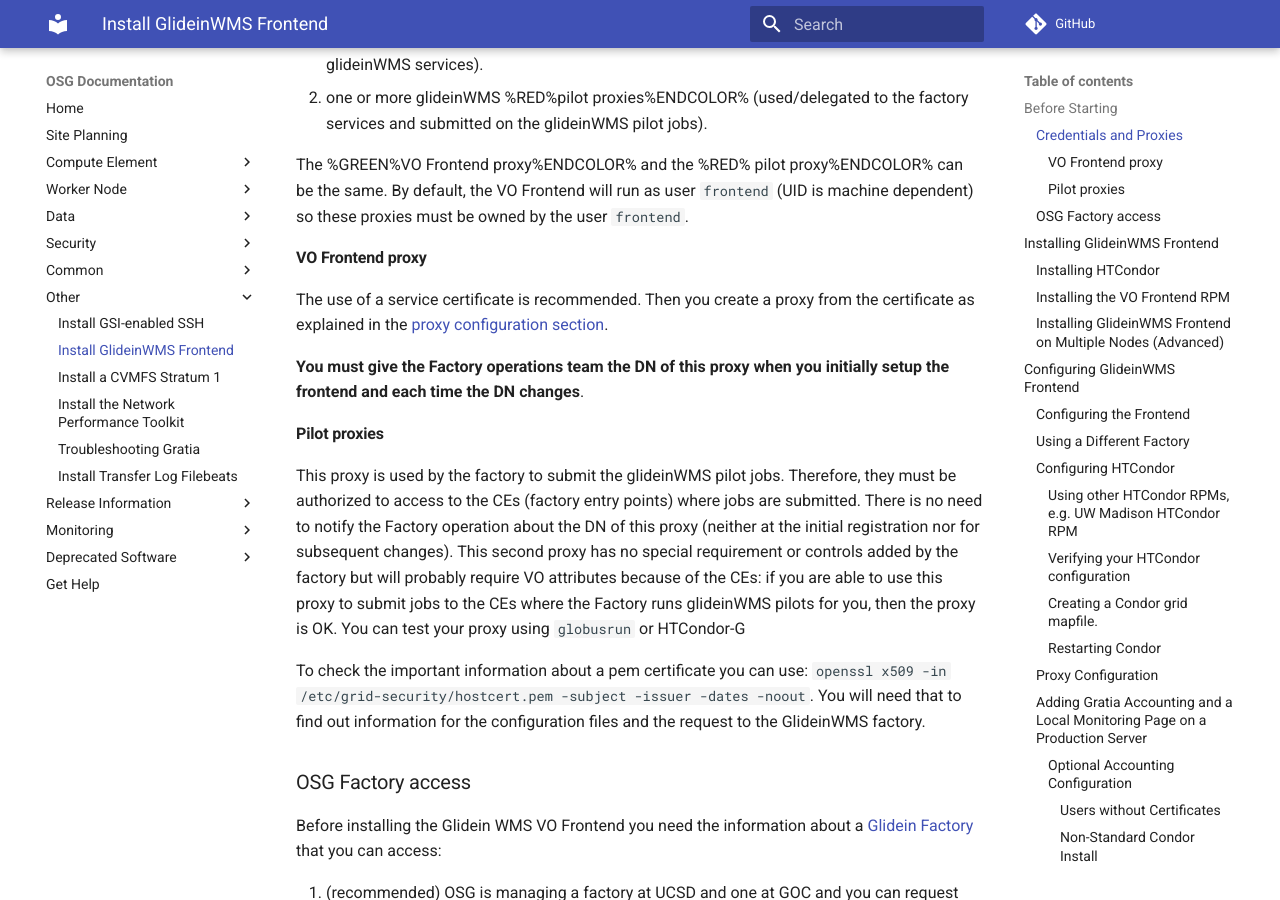
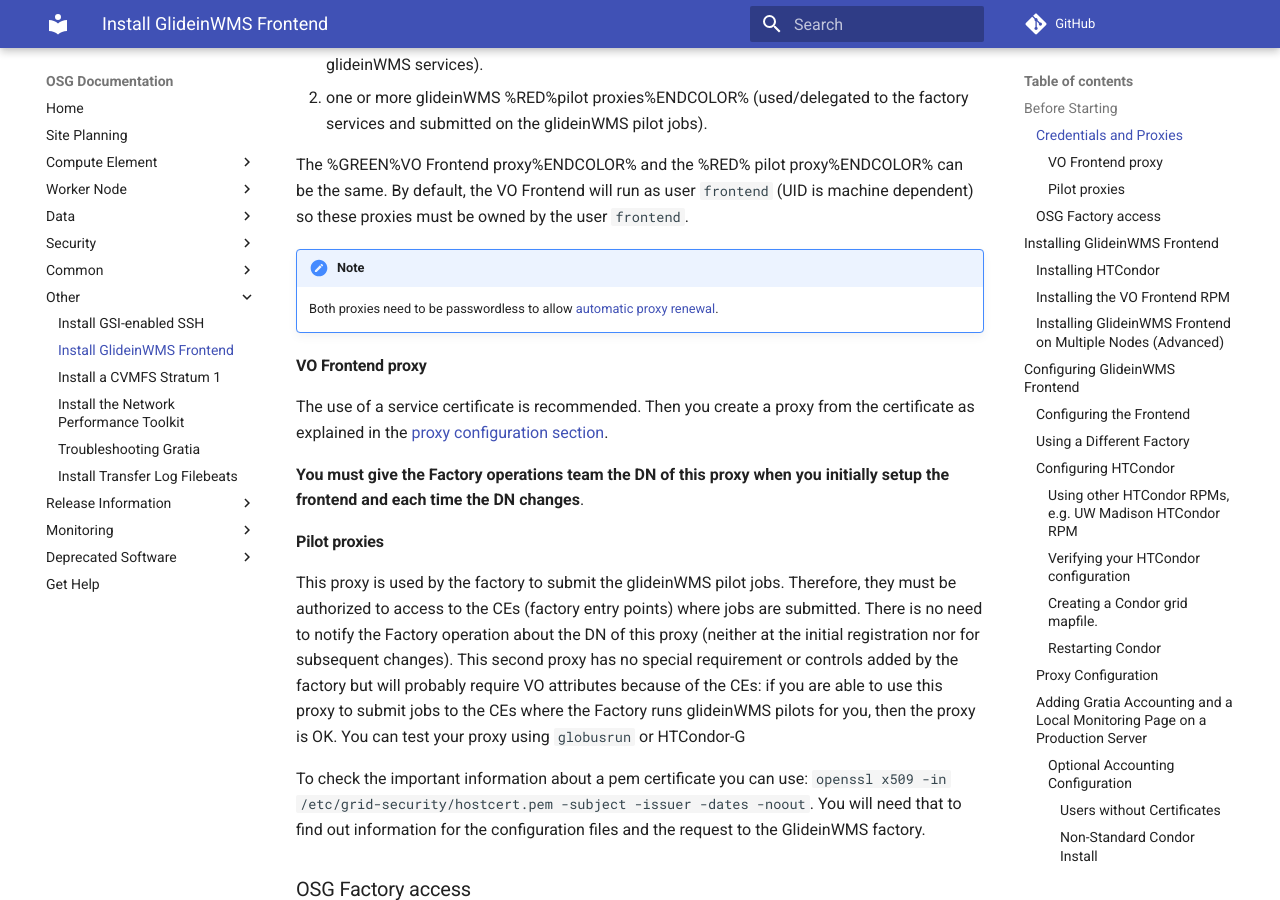
Before and after one commit to osg-htc/docs, an MkDocs documentation site: the page built from docs/other/install-gwms-frontend.md, in a window 1280 px wide and 900 px high, scrolled down 1867 px. Built offline with MkDocs 1.6.1 and Material for MkDocs 9.7.7, drawn with Linux system fonts in a browser that asks for light colours; comment, search, counter and statistics services are not loaded; old or Windows-style settings are respelled for this version of MkDocs.

Commit message:
Specify the need for passwordless certs

```diff
--- a/docs/other/install-gwms-frontend.md
+++ b/docs/other/install-gwms-frontend.md
@@ -55,6 +55,9 @@
 The %GREEN%VO Frontend proxy%ENDCOLOR% and the %RED% pilot proxy%ENDCOLOR% can
 be the same. By default, the VO Frontend will run as user `frontend` (UID is
 machine dependent) so these proxies must be owned by the user `frontend`.
+
+!!! note
+    Both proxies need to be passwordless to allow [automatic proxy renewal](#proxy-configuration).
 
 #### VO Frontend proxy
 
```
